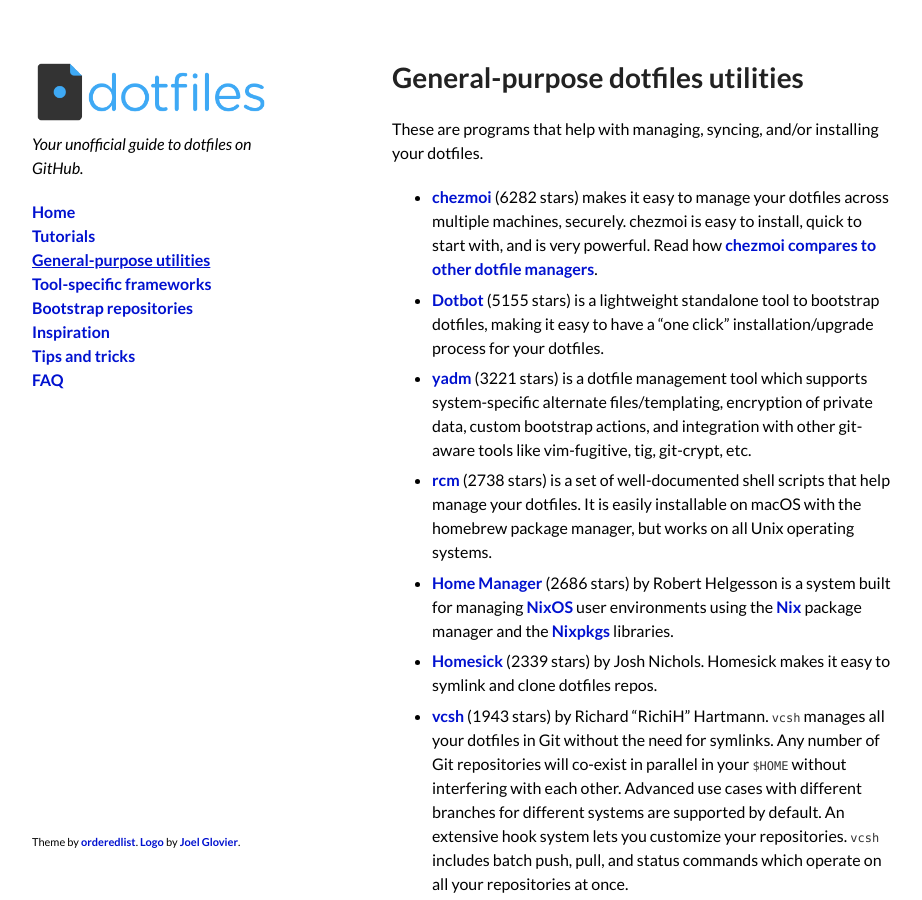
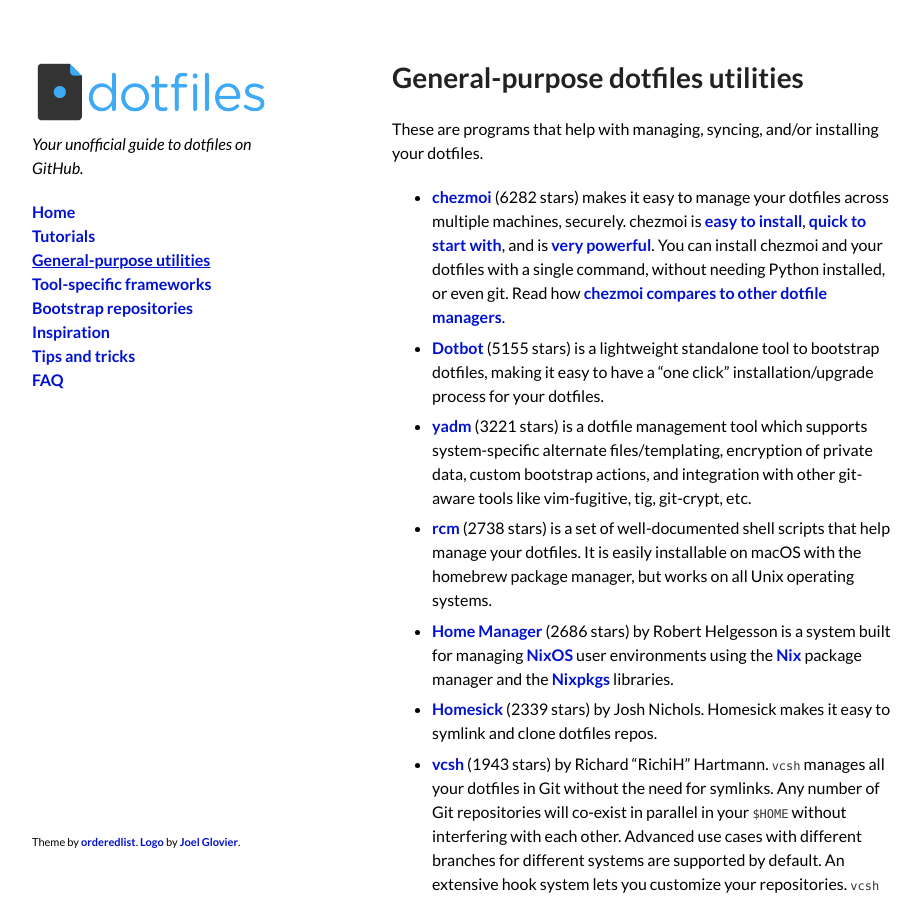
Before and after one commit to dotfiles/dotfiles.github.com, a Jekyll site: the page built from utilities.md, in a window 1280 px wide and 900 px high. Shown: the whole window, without its empty margins (178-1100 px from the left). Built offline with Jekyll 4.4.1, drawn with Linux system fonts in a browser that asks for light colours; comment, search, counter and statistics services are not loaded.

Commit message:
Update chezmoi description and links

```diff
--- a/_data/utilities.yml
+++ b/_data/utilities.yml
@@ -11,11 +11,15 @@
   url: https://github.com/bashdot/bashdot
 - forks: 329
   name: chezmoi
-  notes: makes it easy to manage your dotfiles across multiple machines, securely.
-    chezmoi is easy to install, quick to start with, and is very powerful. Read how
-    [chezmoi compares to other dotfile managers](https://www.chezmoi.io/comparison-table/).
+  notes: makes it easy to manage your dotfiles across multiple machines,
+    securely. chezmoi is [easy to install](https://chezmoi.io/install/), [quick
+    to start with](https://chezmoi.io/quick-start/), and is [very
+    powerful](https://www.chezmoi.io/user-guide/setup/). You can install
+    chezmoi and your dotfiles with a single command, without needing Python
+    installed, or even git. Read how [chezmoi compares to other dotfile
+    managers](https://www.chezmoi.io/comparison-table/).
   stars: 6282
-  url: https://github.com/twpayne/chezmoi
+  url: https://chezmoi.io
 - forks: 3
   name: Bonclay
   notes: is a simple dotfiles manager. Well, technically, it is a backup/restore/sync
```
